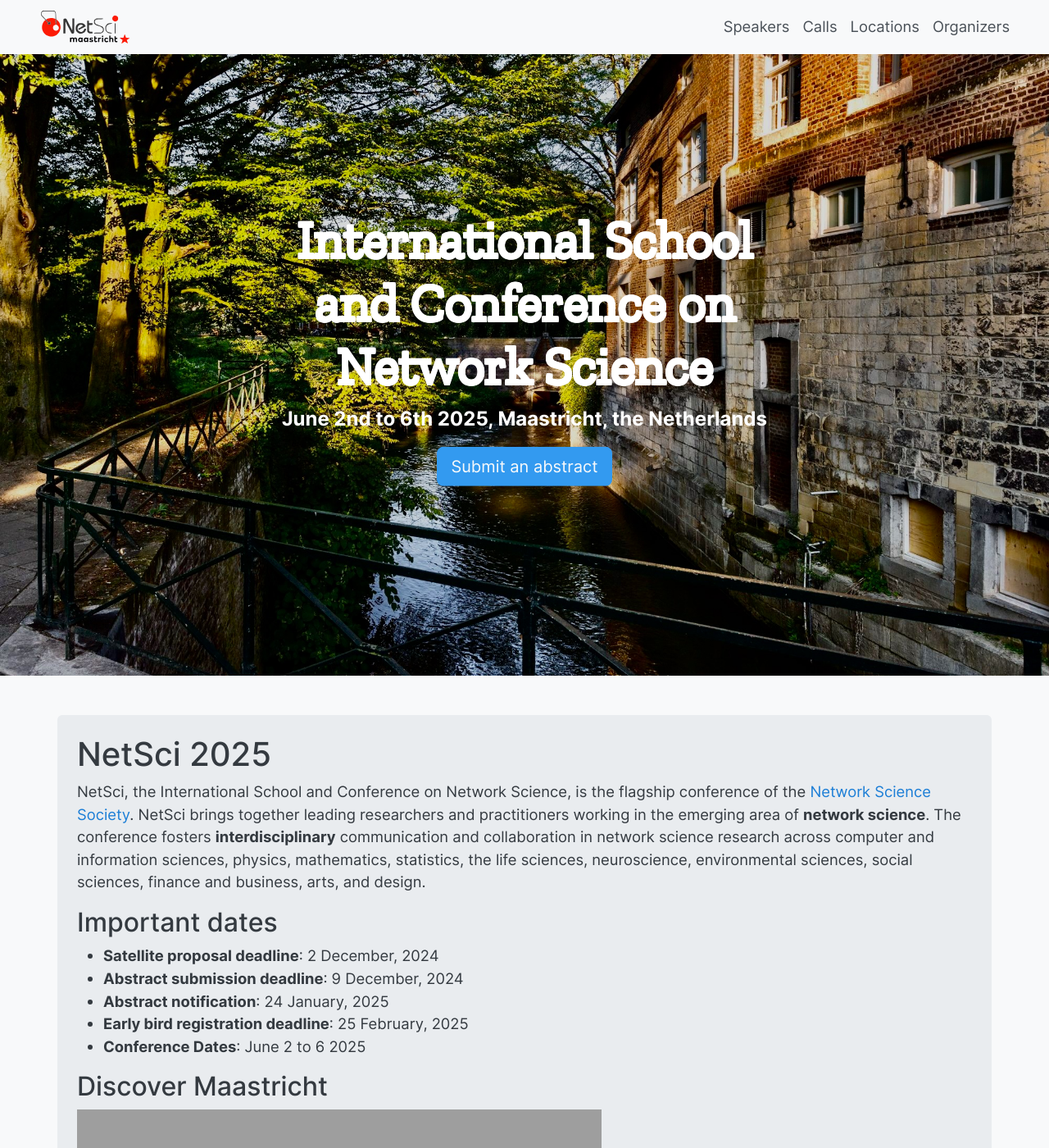
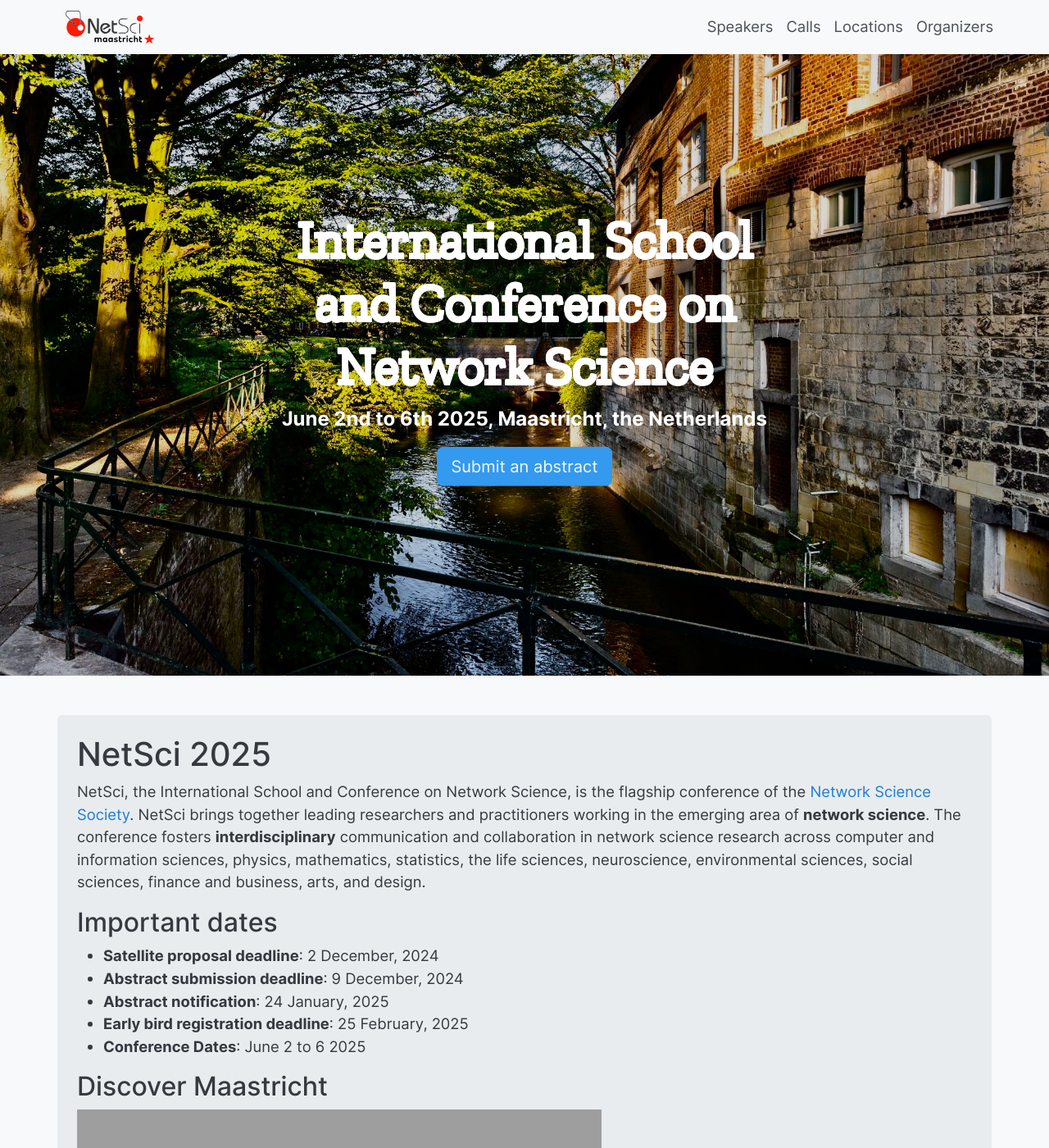
Before and after one commit to NetSci2025/netsci2025.github.io, a Jekyll site: the page built from index.md, in a window 1280 px wide and 1400 px high. Shown: the whole window at 82% size. Built offline with Jekyll 4.4.1, drawn with Linux system fonts in a browser that asks for light colours; grey boxes are pictures that could not be loaded.

Commit message:
Update header.html

```diff
--- a/_includes/header.html
+++ b/_includes/header.html
@@ -1,3 +1,18 @@
+<style>
+    .navbar .navbar-nav {
+        padding-left: 30px;
+        padding-right: 20px;
+    }
+
+
+    .navbar .navbar-brand {
+        padding-left: 30px;
+    }
+
+</style>
+
+
+
 <header class="bg-{{ site.data.skin.header.bg | default: 'gray-4' }}">
     <div class="container">
         <nav class="navbar navbar-expand-sm">
@@ -8,21 +23,72 @@
                 <span class="navbar-toggler-icon"></span>
             </button>
             <div class="collapse navbar-collapse justify-content-end" id="navigation">
-                <div class="navbar-nav">
+                <ul class="navbar-nav">
                     {% assign links = site.pages | sort: 'navorder' %}
                     {% for link in links %}
-                    {% if link.navorder %}
-                    {% assign current = link.name | split: '.' | first %}
-                    {% assign href = link.url | prepend: site.url %}
-                    {% if page.layout == current %}
-                    <a class="nav-link active" aria-current="page" href="{{ href }}">{{ link.title }}</a>
-                    {% else %}
-                    <a class="nav-link" href="{{ href }}">{{ link.title }}</a>
-                    {% endif %}
-                    {% endif %}
+                        {% if link.navorder %}
+                            {% if link.has_children %}
+                                <!-- parent page -->
+                                <li class="nav-item dropdown">
+                                    <a class="nav-link dropdown-toggle" href="#" id="{{ link.title | downcase }}Dropdown" role="button" data-bs-toggle="dropdown" aria-expanded="false">
+                                        {{ link.title }}
+                                    </a>
+                                    <ul class="dropdown-menu" aria-labelledby="{{ link.title | downcase }}Dropdown">
+                                        {% assign children = site.pages | where: "parent", link.title | sort: "navorder" %}
+                                        {% for child in children %}
+                                            <li><a class="dropdown-item" href="{{ child.url | relative_url }}">{{ child.title }}</a></li>
+                                        {% endfor %}
+                                    </ul>
+                                </li>
+                            {% elsif link.parent == null %}
+                                <!-- single page -->
+                                <li class="nav-item">
+                                    <a class="nav-link" href="{{ link.url | relative_url }}">{{ link.title }}</a>
+                                </li>
+                            {% endif %}
+                        {% endif %}
                     {% endfor %}
-                </div>
+                </ul>
             </div>
         </nav>
     </div>
+
+
+    <script>
+            document.addEventListener('DOMContentLoaded', function () {
+            const baseUrl = "{{ site.url }}";
+            const links = document.querySelectorAll('.navbar-nav a');
+
+            links.forEach(link => {
+
+                const relativePath = link.getAttribute('href');
+                if (relativePath && !relativePath.startsWith('http') && !relativePath.startsWith(baseUrl)) {
+                    link.href = baseUrl + relativePath;
+                }
+            });
+        });
+
+
+        // JavaScript for handling dropdown timeout
+        const dropdowns = document.querySelectorAll('.nav-item.dropdown');
+
+        dropdowns.forEach((dropdown) => {
+            let hideTimeout;
+
+            dropdown.addEventListener('mouseenter', () => {
+                clearTimeout(hideTimeout);
+                const dropdownMenu = dropdown.querySelector('.dropdown-menu');
+                dropdownMenu.style.visibility = 'visible';
+                dropdownMenu.style.opacity = '1';
+            });
+
+            dropdown.addEventListener('mouseleave', () => {
+                const dropdownMenu = dropdown.querySelector('.dropdown-menu');
+                hideTimeout = setTimeout(() => {
+                    dropdownMenu.style.visibility = 'hidden';
+                    dropdownMenu.style.opacity = '0';
+                }, 2000); // 2-second delay before hiding
+            });
+        });
+    </script>
 </header>
```
